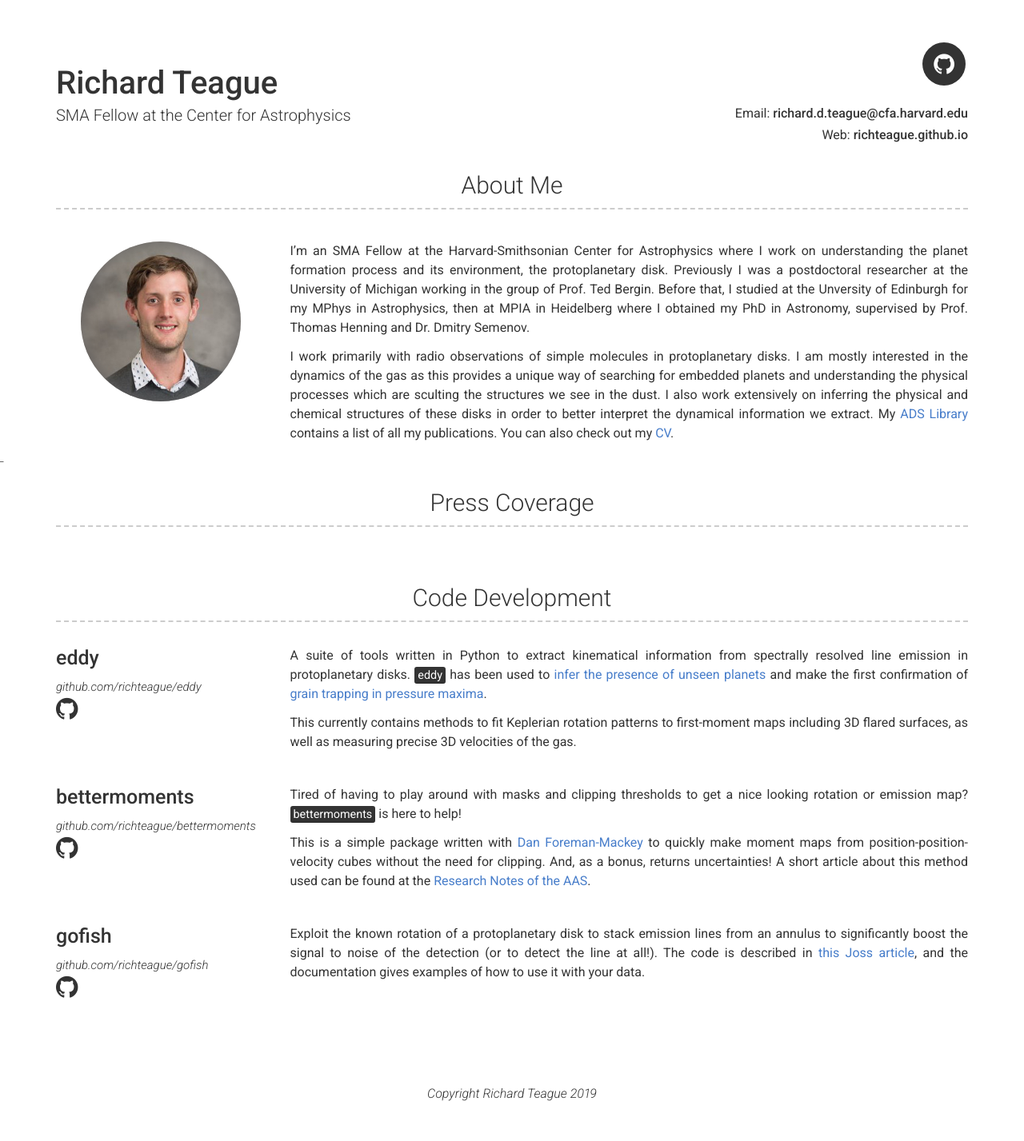
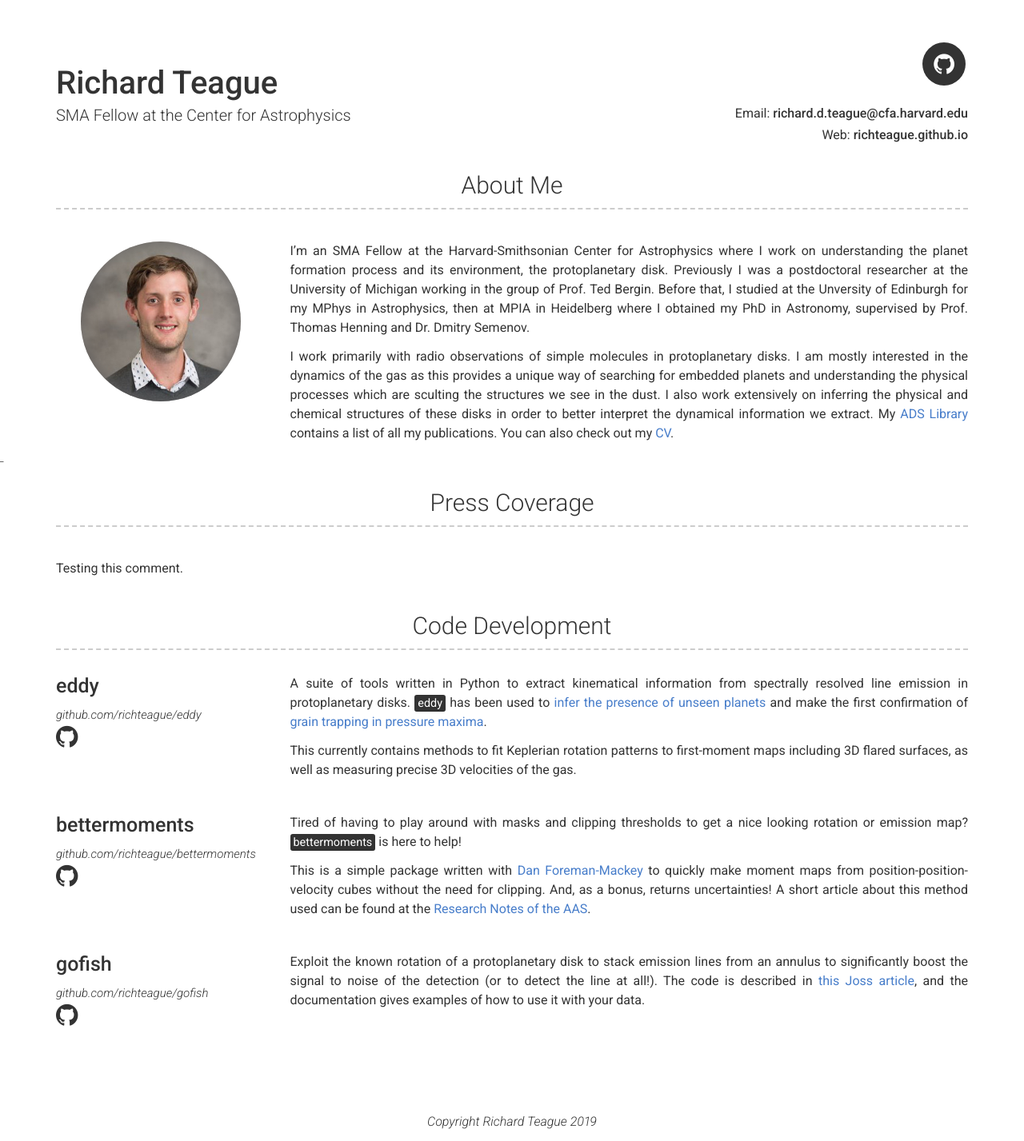
Before and after one commit to richteague/richteague.github.io, a Jekyll site: the page built from index.md, in a window 1280 px wide. Shown: the whole page at 80% size. Built offline with Jekyll 4.4.1, drawn with Linux system fonts in a browser that asks for light colours; before the commit the page ends 1392 px from its top, so only the background shows below that.

Commit message:
pressing on

```diff
--- a/_includes/press.html
+++ b/_includes/press.html
@@ -1,8 +1,11 @@
-<div class="container press-container">
+<div class="container more-container">
   <h3>{{ site.press_title | default: "Press Coverage" }}</h3>
   <div class="row clearfix">
     <div class="col-md-12">
       {{ site.press_content | strip | markdownify }}
+      <p>
+        Testing this comment.
+      </p>
     </div>
   </div>
 </div>
```
